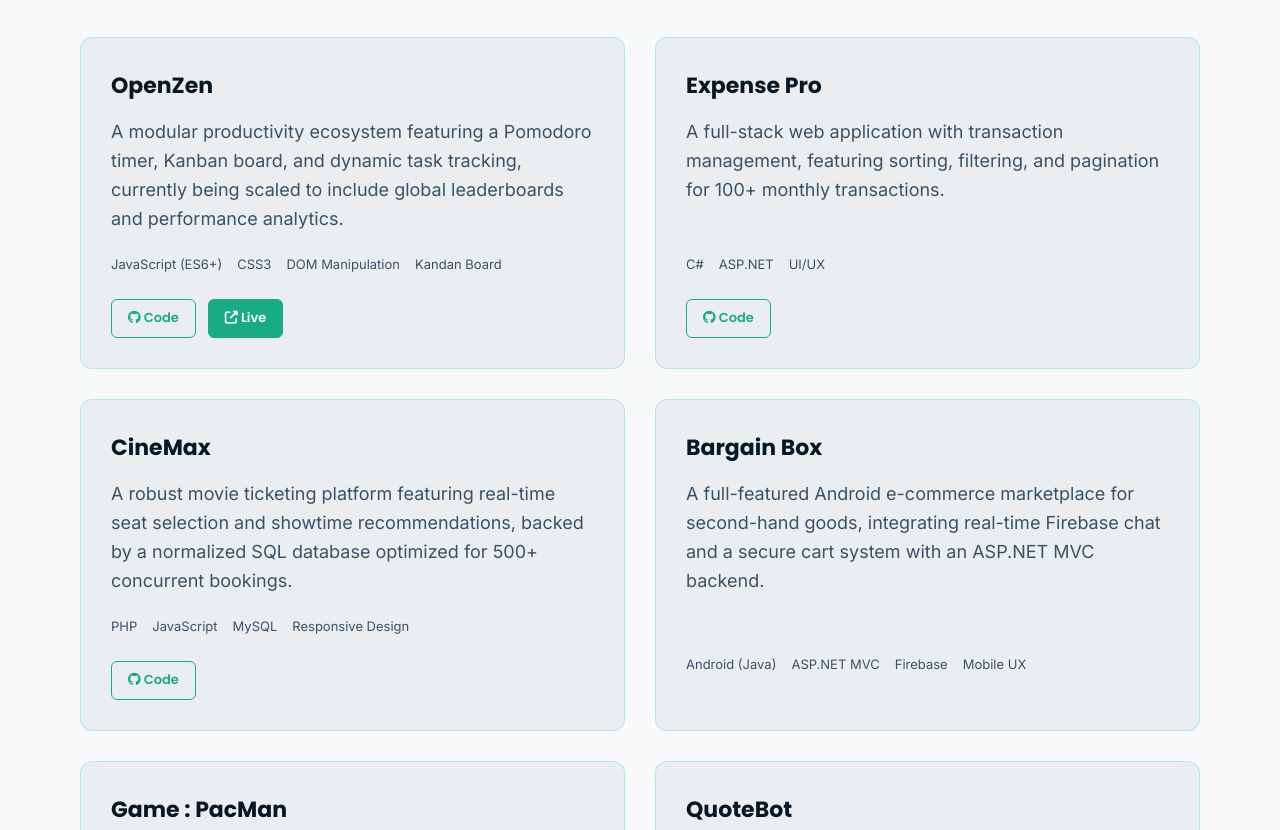
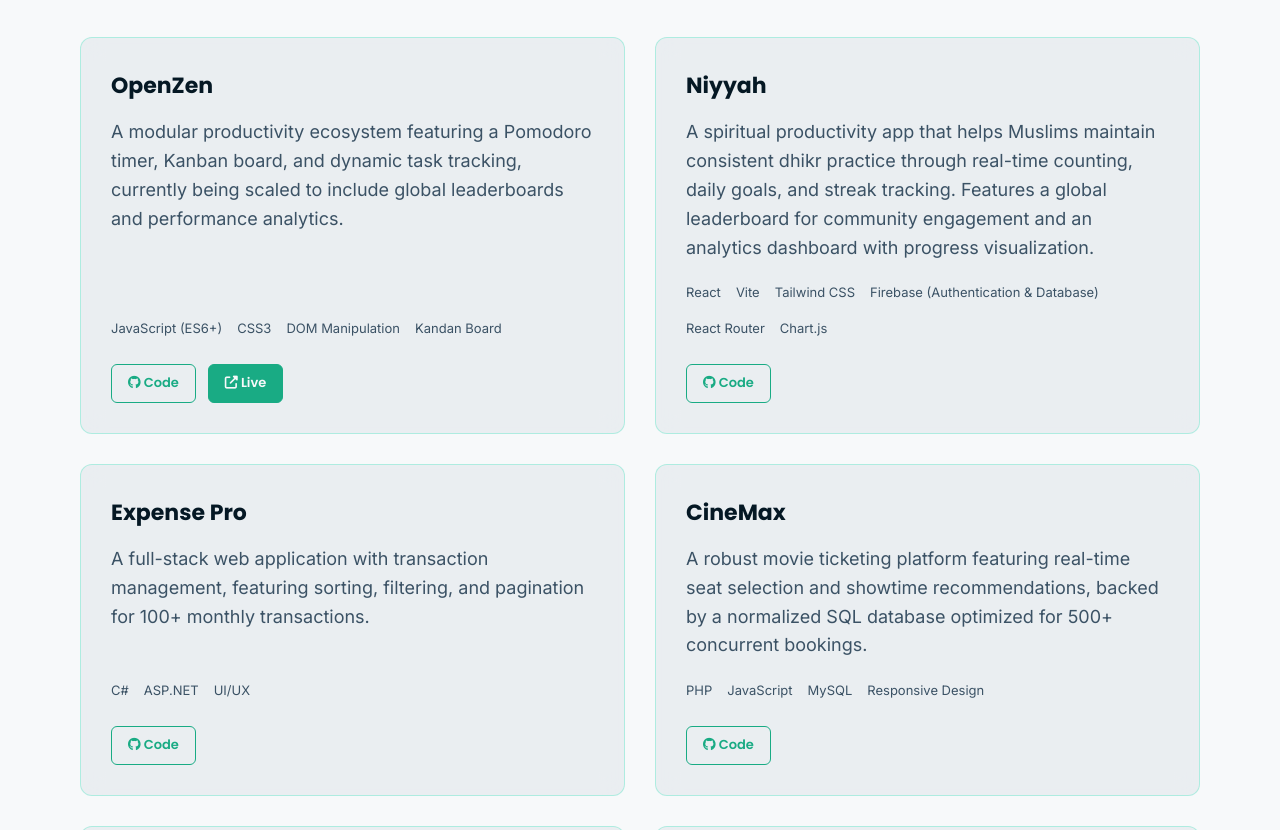
Before and after one commit to Zulkar-Jahin/My-Portfolio, a plain HTML site: page index.html in a window 1280 px wide. Shown: the part 3915-4745 px from the top of the page. Drawn offline with Linux system fonts and the light colour scheme; no server answers.

Commit message:
added new project details.

```diff
--- a/index.html
+++ b/index.html
@@ -313,6 +313,28 @@
                     </div>
                     <!-- Project Card 2 -->
                     <div class="project-card glass-card">
+                        <h3 class="project-title">Niyyah</h3>
+                        <div class="project-description">
+                            <p>A spiritual productivity app that helps Muslims maintain consistent dhikr practice through real-time counting, daily goals, and streak tracking. Features a global leaderboard for community engagement and an analytics dashboard with progress visualization.
+                            </p>
+                        </div>
+                        <ul class="project-tech-list">
+                            <li>React</li>
+                            <li>Vite</li>
+                            <li>Tailwind CSS</li>
+                            <li>Firebase (Authentication & Database)</li>
+                            <li>React Router</li>
+                            <li>Chart.js</li>
+                        </ul>
+                        <div class="project-actions">
+                            <!-- Git Repo Link -->
+                            <a href="https://github.com/Zulkar-Jahin/Niyyah" target="_blank" rel="noopener noreferrer"
+                                class="btn btn-primary btn-sm"><i class="fa-brands fa-github"></i> Code</a>
+                            <!-- Live Preview Link -->
+                        </div>
+                    </div>
+                    <!-- Project Card 3 -->
+                    <div class="project-card glass-card">
                         <h3 class="project-title">Expense Pro</h3>
                         <div class="project-description">
                             <p>A full-stack web application with transaction management, featuring sorting, filtering,
@@ -330,7 +352,8 @@
                                     class="fa-brands fa-github"></i> Code</a>
                         </div>
                     </div>
-                    <!-- Project Card 3 -->
+
+                    <!-- Project Card 4 -->
                     <div class="project-card glass-card">
                         <h3 class="project-title">CineMax</h3>
                         <div class="project-description">
@@ -350,7 +373,7 @@
                                 class="btn btn-primary btn-sm"><i class="fa-brands fa-github"></i> Code</a>
                         </div>
                     </div>
-                    <!-- Project Card 4 -->
+                    <!-- Project Card 5 -->
                     <div class="project-card glass-card">
                         <h3 class="project-title">Bargain Box</h3>
                         <div class="project-description">
@@ -367,7 +390,7 @@
                             <!-- Git Repo Link -->
                         </div>
                     </div>
-                    <!-- Project Card 5 -->
+                    <!-- Project Card 6 -->
                     <div class="project-card glass-card">
                         <h3 class="project-title">Game : PacMan</h3>
                         <div class="project-description">
@@ -388,7 +411,7 @@
                             <!-- Live Preview Link -->
                         </div>
                     </div>
-                    <!-- Project Card 6 -->
+                    <!-- Project Card 7 -->
                     <div class="project-card glass-card">
                         <h3 class="project-title">QuoteBot</h3>
                         <div class="project-description">
@@ -412,6 +435,8 @@
                                 Live</a>
                         </div>
                     </div>
+
+
 
                 </div>
             </div>
--- a/js/main.js
+++ b/js/main.js
@@ -213,6 +213,7 @@ function initNavActive() {
 
 const username = 'zulkar-jahin';
 
+
 async function fetchGitHubActivity() {
     try {
         const response = await fetch(`https://api.github.com/users/${username}/events?per_page=100`);
@@ -238,6 +239,7 @@ async function fetchGitHubActivity() {
     }
 }
 
+
 function getIntensityColor(count) {
     if (count === 0) return '#0b2a38';
     if (count <= 2) return '#144a4f';
@@ -252,7 +254,7 @@ function renderCalendar(contributions) {
     const total = Object.values(contributions).reduce((a, b) => a + b, 0);
 
     // document.getElementById('total-contributions').innerText = `${total} contributions in the last year`;
-    document.getElementById('total-contributions').innerHTML = `<span class="highlight">${total}</span> contributions in the last year`;
+    document.getElementById('total-contributions').innerHTML = `<span class="highlight">${total} contributions</span> in the last year`;
     grid.innerHTML = '';
 
     for (let i = 0; i < dates.length; i += 7) {
```
